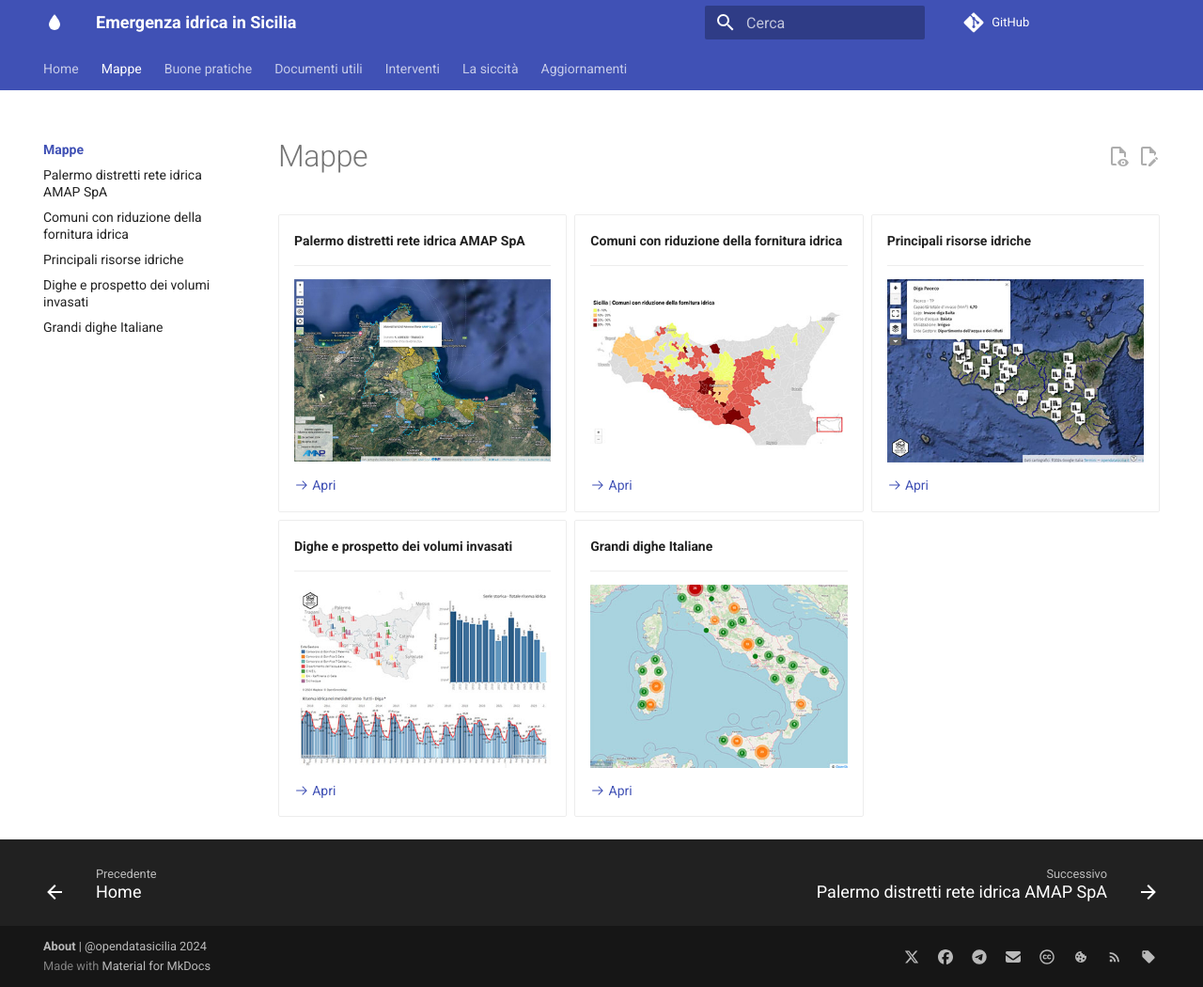
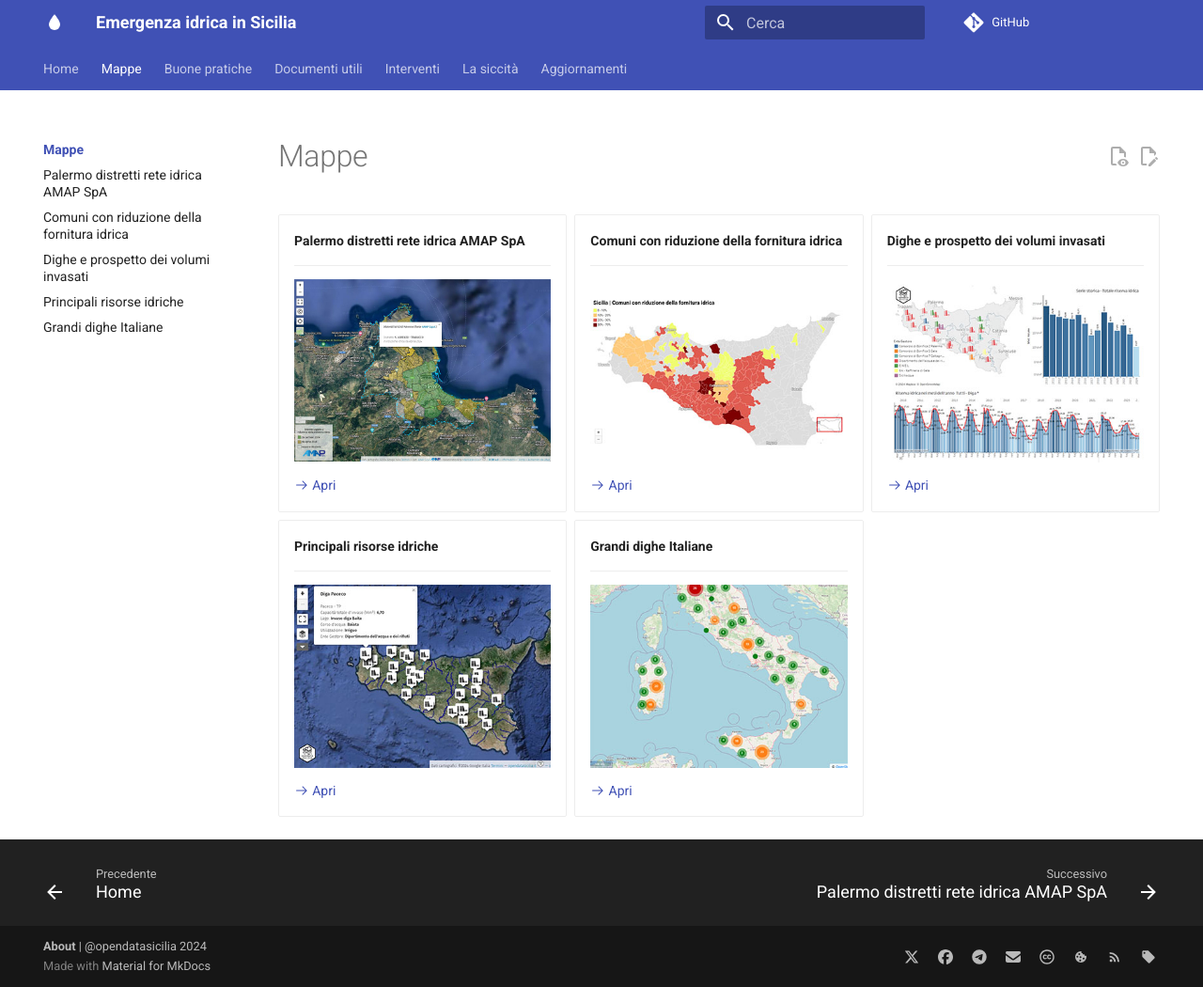
Before and after one commit to opendatasicilia/emergenza-idrica-sicilia, an MkDocs documentation site: the page built from docs/mappe/index.md, in a window 1280 px wide and 1050 px high. Shown: the whole window at 94% size. Built offline with MkDocs 1.6.1 and Material for MkDocs 9.7.7, drawn with Linux system fonts in a browser that asks for light colours; comment, search, counter and statistics services are not loaded; some of the changed lines change nothing that is shown.

Commit message:
upgrade mappe

```diff
--- a/docs/mappe/index.md
+++ b/docs/mappe/index.md
@@ -3,6 +3,7 @@ hide:
 - toc
 # - navigation
 title: Mappe
+description: Mappe by @opendatasicilia
 ---
 
 <style>
@@ -30,13 +31,6 @@ title: Mappe
 
     [:octicons-arrow-right-24: Apri](riduzione/index.md "Comuni con riduzione della fornitura idrica")
 
--   __Principali risorse idriche__
-
-    ---
-
-    [![](../img/risorse.jpg "Principali risorse idriche")](risorse/index.md)
-
-    [:octicons-arrow-right-24: Apri](risorse/index.md "Principali risorse idriche")
 
 -   __Dighe e prospetto dei volumi invasati__
 
@@ -46,6 +40,14 @@ title: Mappe
 
     [:octicons-arrow-right-24: Apri](volumi/index.md "Dighe e prospetto dei volumi invasati")
 
+-   __Principali risorse idriche__
+
+    ---
+
+    [![](../img/risorse.jpg "Principali risorse idriche")](risorse/index.md)
+
+    [:octicons-arrow-right-24: Apri](risorse/index.md "Principali risorse idriche")
+
 -   __Grandi dighe Italiane__
 
     ---
--- a/mkdocs.yml
+++ b/mkdocs.yml
@@ -39,8 +39,8 @@ nav:
      - mappe/index.md
      - Palermo distretti rete idrica AMAP SpA: mappe/distretti_pa/index.md
      - Comuni con riduzione della fornitura idrica: mappe/riduzione/index.md
+     - Dighe e prospetto dei volumi invasati: mappe/volumi/index.md
      - Principali risorse idriche: mappe/risorse/index.md
-     - Dighe e prospetto dei volumi invasati: mappe/volumi/index.md
      - Grandi dighe Italiane: mappe/grandi_dighe/index.md
   - Buone pratiche: buone-pratiche/index.md
   - Documenti utili: documenti-utili/index.md
```
